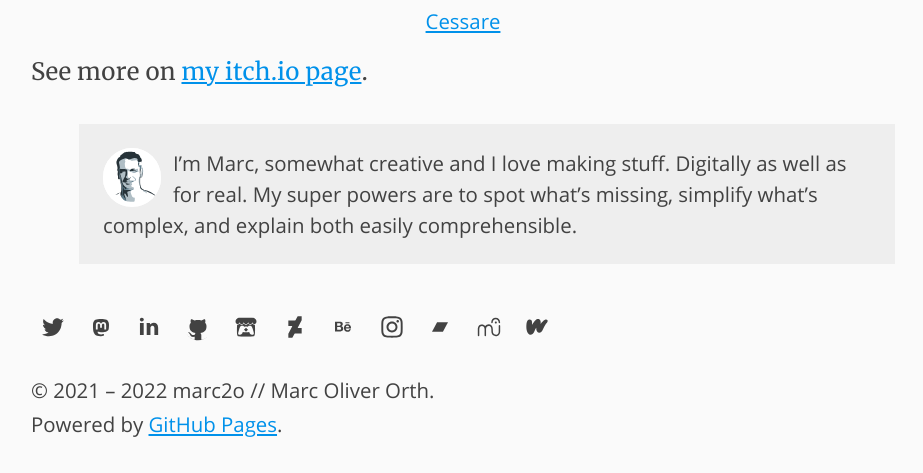
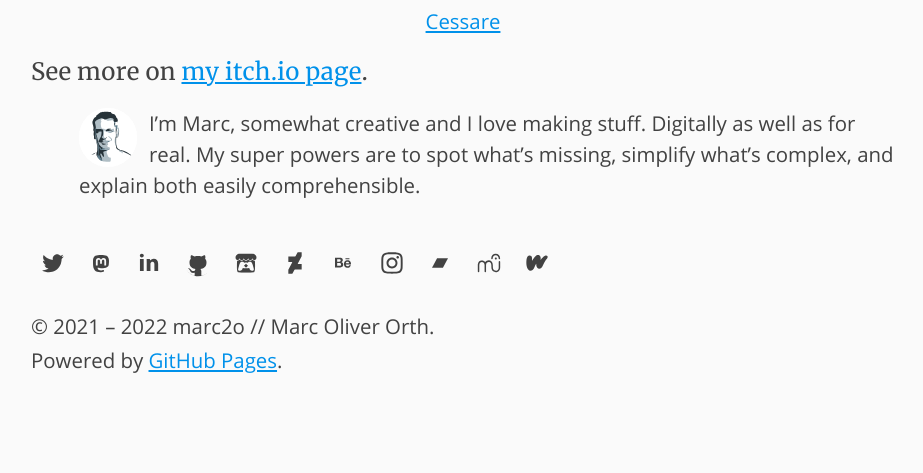
Before and after one commit to marc2o/marc2o.github.io, a Jekyll site: the page built from about.md, in a window 1280 px wide. Shown: the part 3331-3804 px from the top of the page, without its empty margins (177-1100 px from the left). Built offline with Jekyll 4.4.1, drawn with Linux system fonts in a browser that asks for light colours; after the commit the page ends 3740 px from its top, so only the background shows below that.

Commit message:
Update article.css

```diff
--- a/assets/css/article.css
+++ b/assets/css/article.css
@@ -450,9 +450,6 @@ ul.follow svg g#Codepen path {
 /* about box */
 ul.about {
     list-style: none;
-    background: var(--fill-color);
-    padding: 1em;
-    margin-top: 2rem;
 }
 
 ul.about>li {
```
